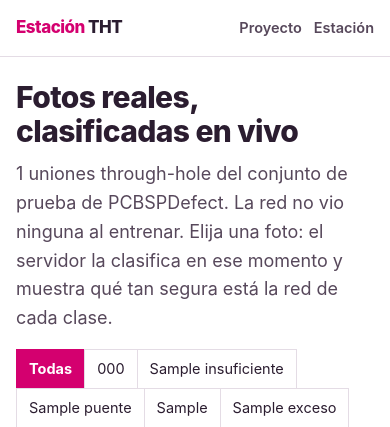
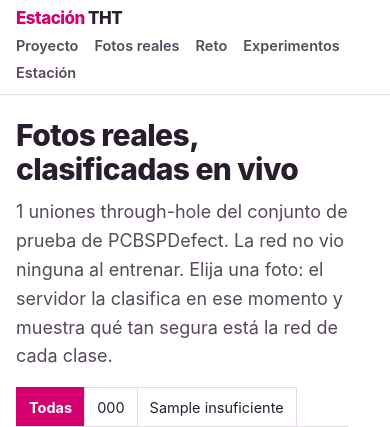
Before and after one commit to netfoor/semiconductores, a Python web app: template prototipo/src/inspeccion_tht/templates/fotos.html in a window 390 px wide. Shown: the top 427 px of the page. Run offline with Jinja, Linux system fonts and the light colour scheme; the template is opened without the code that fills it: most values are stand-ins (such as "Sample title", 1, 10 or a date in 2020).

Commit message:
Móvil: la navegación muestra todas las páginas y marca la actual
Antes, en pantallas angostas se ocultaban Fotos reales, Reto y Experimentos.
También la tabla de la demostración se desliza en lugar de desbordar a 360 px.

```diff
--- a/prototipo/src/inspeccion_tht/static/estilo.css
+++ b/prototipo/src/inspeccion_tht/static/estilo.css
@@ -60,6 +60,7 @@ code, .mono { font-family: var(--mono); font-size: 0.9em; }
 .encabezado nav { margin-left: auto; display: flex; gap: var(--e5); font-size: 15px; }
 .encabezado nav a { color: var(--tinta-2); text-decoration: none; font-weight: 600; }
 .encabezado nav a:hover { color: var(--marca-profunda); }
+.encabezado nav a[aria-current="page"] { color: var(--marca); }
 
 .aviso-sintetico { background: var(--blanco); border-left: 4px solid var(--aviso); border-bottom: 1px solid var(--linea); }
 .aviso-sintetico p { max-width: var(--ancho); margin: 0 auto; padding: var(--e3) var(--e5); font-size: 15px; }
@@ -271,8 +272,9 @@ label { font-weight: 600; font-size: 15px; display: block; margin-bottom: var(--
 @media (max-width: 860px) {
   .reto { grid-template-columns: 1fr; }
   .matriz { overflow-x: auto; }
-  .encabezado nav { gap: var(--e3); }
-  .encabezado nav a:nth-child(n+2):nth-child(-n+4) { display: none; }
+  .encabezado .fila { height: auto; flex-wrap: wrap; row-gap: 0; padding-top: 10px; }
+  .encabezado nav { order: 3; flex-basis: 100%; margin-left: 0; flex-wrap: wrap; gap: 4px var(--e4); font-size: 14.5px; padding: 6px 0 10px; }
+  .encabezado nav a[aria-current="page"] { color: var(--marca); }
 }
 .explorar { display: grid; grid-template-columns: repeat(4, 1fr); border-top: 1px solid var(--linea); margin-top: var(--e4); }
 .explorar a { padding: var(--e4) var(--e4) var(--e4) 0; text-decoration: none; color: var(--tinta); }
--- a/prototipo/src/inspeccion_tht/templates/base.html
+++ b/prototipo/src/inspeccion_tht/templates/base.html
@@ -15,11 +15,11 @@
       </a>
       <div class="motivo" aria-hidden="true"><i></i><i></i><i></i><i></i></div>
       <nav aria-label="Principal">
-        <a href="{{ url_for('proyecto') }}">Proyecto</a>
-        <a href="{{ url_for('fotos_reales') }}">Fotos reales</a>
-        <a href="{{ url_for('reto') }}">Reto</a>
-        <a href="{{ url_for('experimentos') }}">Experimentos</a>
-        <a href="{{ url_for('inicio') }}">{{ "Demostración" if en_linea else "Estación" }}</a>
+        <a href="{{ url_for('proyecto') }}"{% if request.endpoint == 'proyecto' %} aria-current="page"{% endif %}>Proyecto</a>
+        <a href="{{ url_for('fotos_reales') }}"{% if request.endpoint == 'fotos_reales' %} aria-current="page"{% endif %}>Fotos reales</a>
+        <a href="{{ url_for('reto') }}"{% if request.endpoint == 'reto' %} aria-current="page"{% endif %}>Reto</a>
+        <a href="{{ url_for('experimentos') }}"{% if request.endpoint == 'experimentos' %} aria-current="page"{% endif %}>Experimentos</a>
+        <a href="{{ url_for('inicio') }}"{% if request.endpoint == 'inicio' %} aria-current="page"{% endif %}>{{ "Demostración" if en_linea else "Estación" }}</a>
       </nav>
     </div>
   </header>
--- a/prototipo/src/inspeccion_tht/templates/inicio.html
+++ b/prototipo/src/inspeccion_tht/templates/inicio.html
@@ -30,7 +30,7 @@
     <label for="etiquetador">Quien etiqueta o inspecciona</label>
     <input type="text" id="etiquetador" placeholder="Nombre, por ejemplo fortino" value="{{ operador }}" autocomplete="off">
   </div>
-  <table>
+  <div class="desliza"><table>
     <thead><tr><th>Imagen</th><th class="tabla-movil-oculta">Tarjeta</th><th>Acciones</th></tr></thead>
     <tbody>
     {% for im in imagenes %}
@@ -44,7 +44,7 @@
       </tr>
     {% endfor %}
     </tbody>
-  </table>
+  </table></div>
   {% else %}
   <p>Aún no hay imágenes. Capture una con <code>uv run tht capturar --tarjeta T01 --lado B --responsable fortino</code>.</p>
   {% endif %}
```
